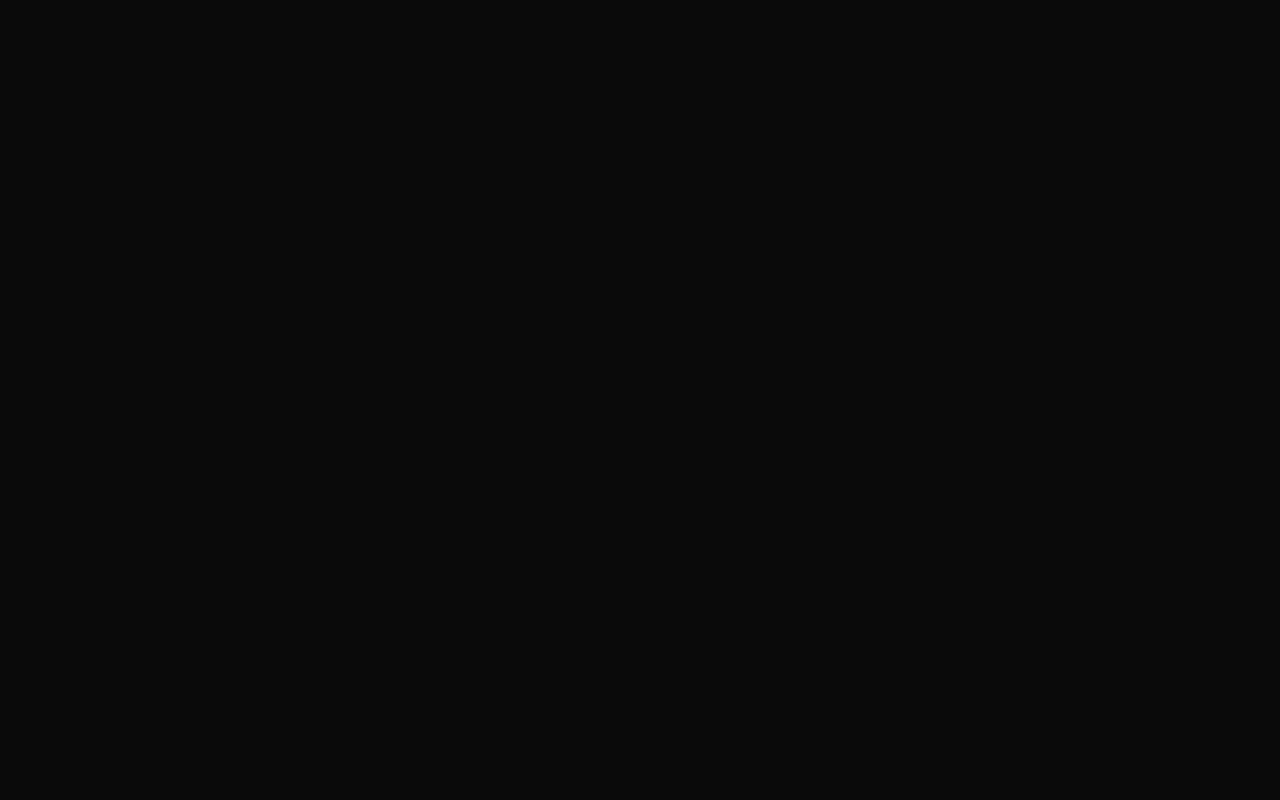
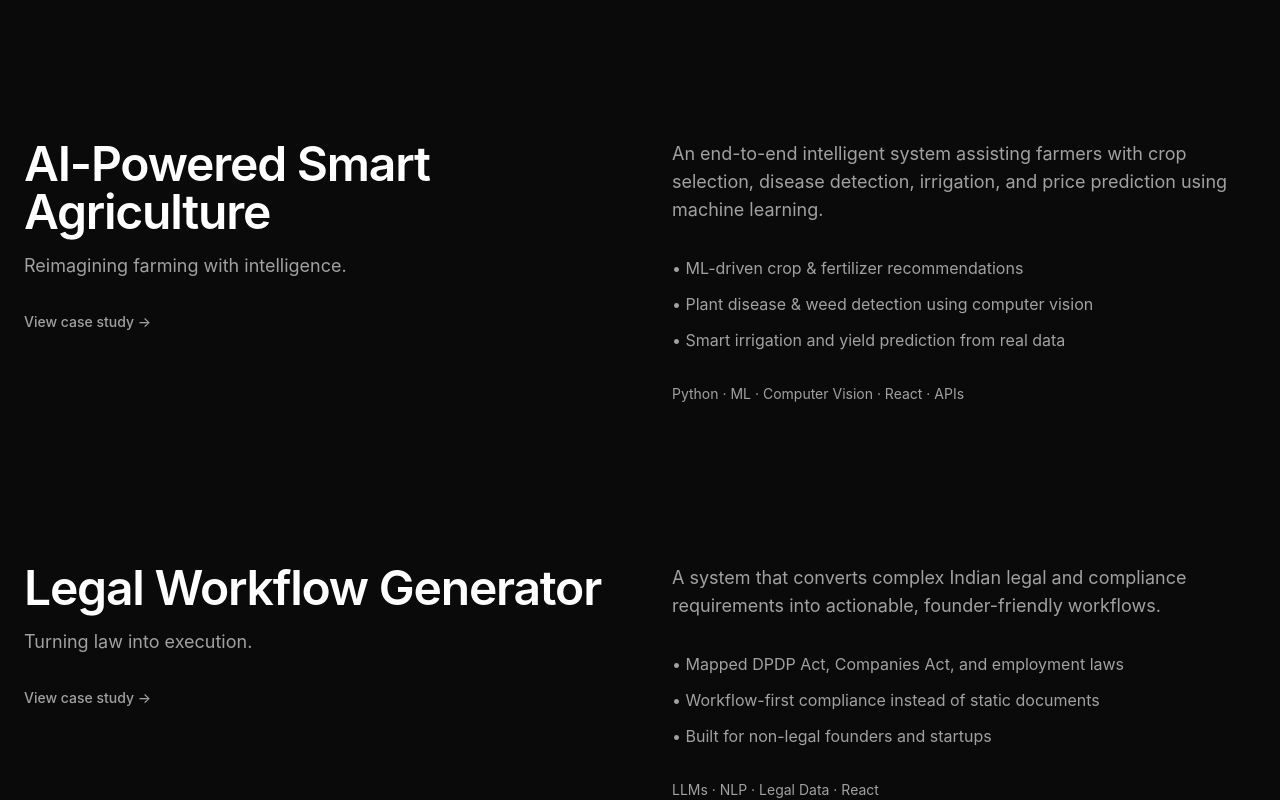
Before and after one commit to VineetSharma05/Portfolio-1, a React (Vite) app: page / in a window 1280 px wide. Shown: the part 1013-1813 px from the top of the page. Before the commit the page ends 800 px from the top, so only its background shows below. Built offline with nearby package versions, Linux system fonts and the light colour scheme.

Commit message:
Add subtle divider between home and projects sections

```diff
--- a/src/App.jsx
+++ b/src/App.jsx
@@ -1,11 +1,16 @@
 import Navbar from "./components/Navbar"
 import Hero from "./components/Hero"
+import Projects from "./components/Projects"
+import SectionDivider from "./components/SectionDivider"
+
 
 function App() {
   return (
     <>
       <Navbar />
       <Hero />
+      <SectionDivider />
+      <Projects />
     </>
   )
 }
--- /dev/null
+++ b/src/components/Projects.jsx
@@ -0,0 +1,86 @@
+import { motion } from "framer-motion"
+
+const projects = [
+  {
+    title: "AI-Powered Smart Agriculture",
+    tagline: "Reimagining farming with intelligence.",
+    description:
+      "An end-to-end intelligent system assisting farmers with crop selection, disease detection, irrigation, and price prediction using machine learning.",
+    points: [
+      "ML-driven crop & fertilizer recommendations",
+      "Plant disease & weed detection using computer vision",
+      "Smart irrigation and yield prediction from real data",
+    ],
+    tech: "Python · ML · Computer Vision · React · APIs",
+    link: "#",
+  },
+  {
+    title: "Legal Workflow Generator",
+    tagline: "Turning law into execution.",
+    description:
+      "A system that converts complex Indian legal and compliance requirements into actionable, founder-friendly workflows.",
+    points: [
+      "Mapped DPDP Act, Companies Act, and employment laws",
+      "Workflow-first compliance instead of static documents",
+      "Built for non-legal founders and startups",
+    ],
+    tech: "LLMs · NLP · Legal Data · React",
+    link: "#",
+  },
+]
+
+const Projects = () => {
+  return (
+    <section id="projects" className="pt-40 space-y-40">
+      {projects.map((project, index) => (
+        <div
+          key={index}
+          className="max-w-7xl mx-auto px-6 grid grid-cols-1 md:grid-cols-2 gap-16"
+        >
+          {/* LEFT — STICKY TITLE */}
+          <div className="md:sticky md:top-40 h-fit">
+            <h2 className="text-4xl md:text-5xl font-semibold tracking-tight">
+              {project.title}
+            </h2>
+
+            <p className="mt-4 text-lg text-muted">
+              {project.tagline}
+            </p>
+
+            <a
+              href={project.link}
+              className="inline-flex items-center gap-2 mt-8 text-sm font-medium text-muted hover:text-foreground transition"
+            >
+              View case study →
+            </a>
+          </div>
+
+          {/* RIGHT — SCROLLING CONTENT */}
+          <motion.div
+            initial={{ opacity: 0, y: 40 }}
+            whileInView={{ opacity: 1, y: 0 }}
+            viewport={{ once: true }}
+            transition={{ duration: 0.8, ease: "easeOut" }}
+            className="space-y-8"
+          >
+            <p className="text-lg text-muted">
+              {project.description}
+            </p>
+
+            <ul className="space-y-3 text-muted">
+              {project.points.map((point, i) => (
+                <li key={i}>• {point}</li>
+              ))}
+            </ul>
+
+            <p className="text-sm text-muted">
+              {project.tech}
+            </p>
+          </motion.div>
+        </div>
+      ))}
+    </section>
+  )
+}
+
+export default Projects
--- /dev/null
+++ b/src/components/SectionDivider.jsx
@@ -0,0 +1,9 @@
+const SectionDivider = () => {
+  return (
+    <div className="max-w-6xl mx-auto px-6 py-24">
+      <div className="h-px bg-glassBorder" />
+    </div>
+  )
+}
+
+export default SectionDivider
```
